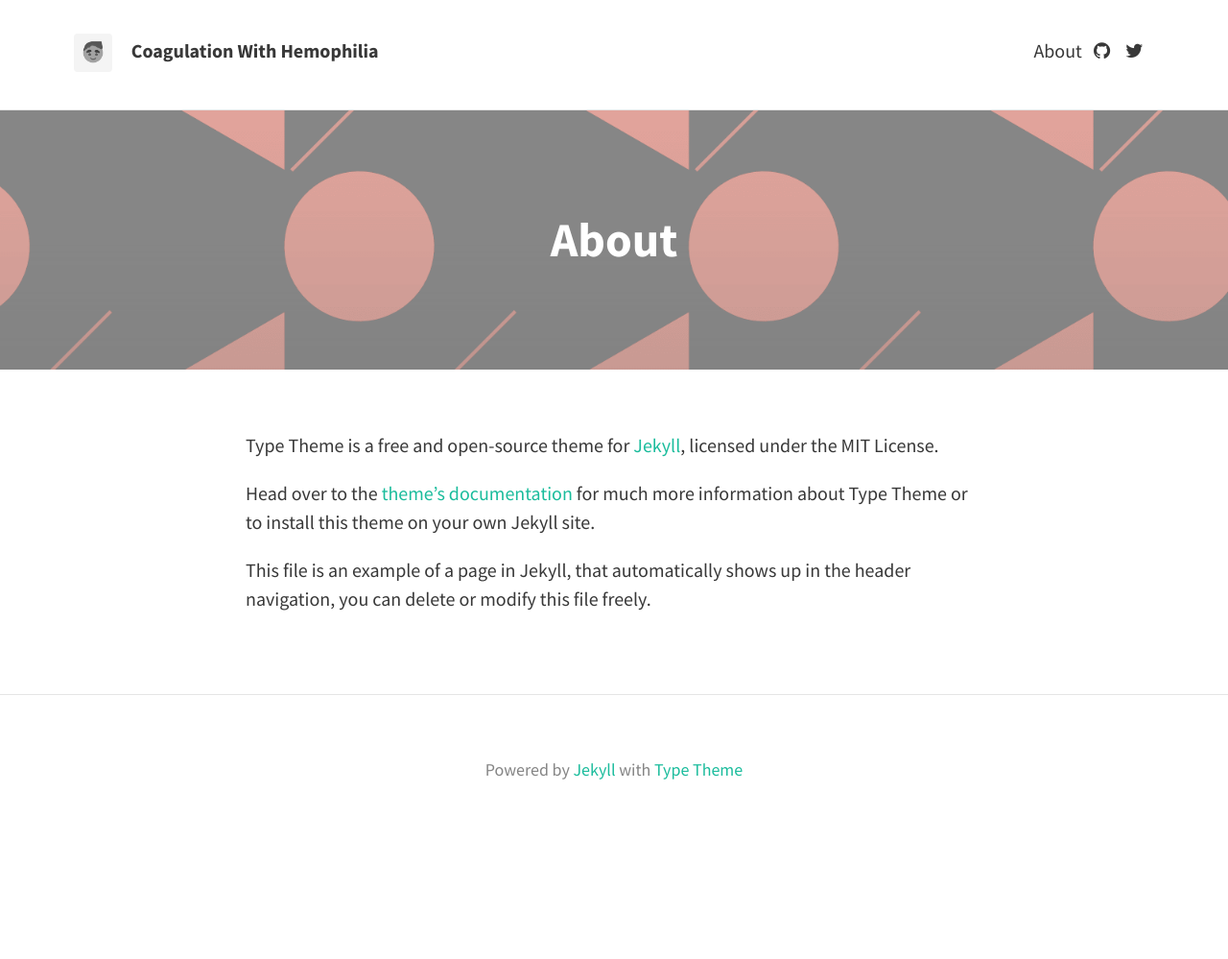
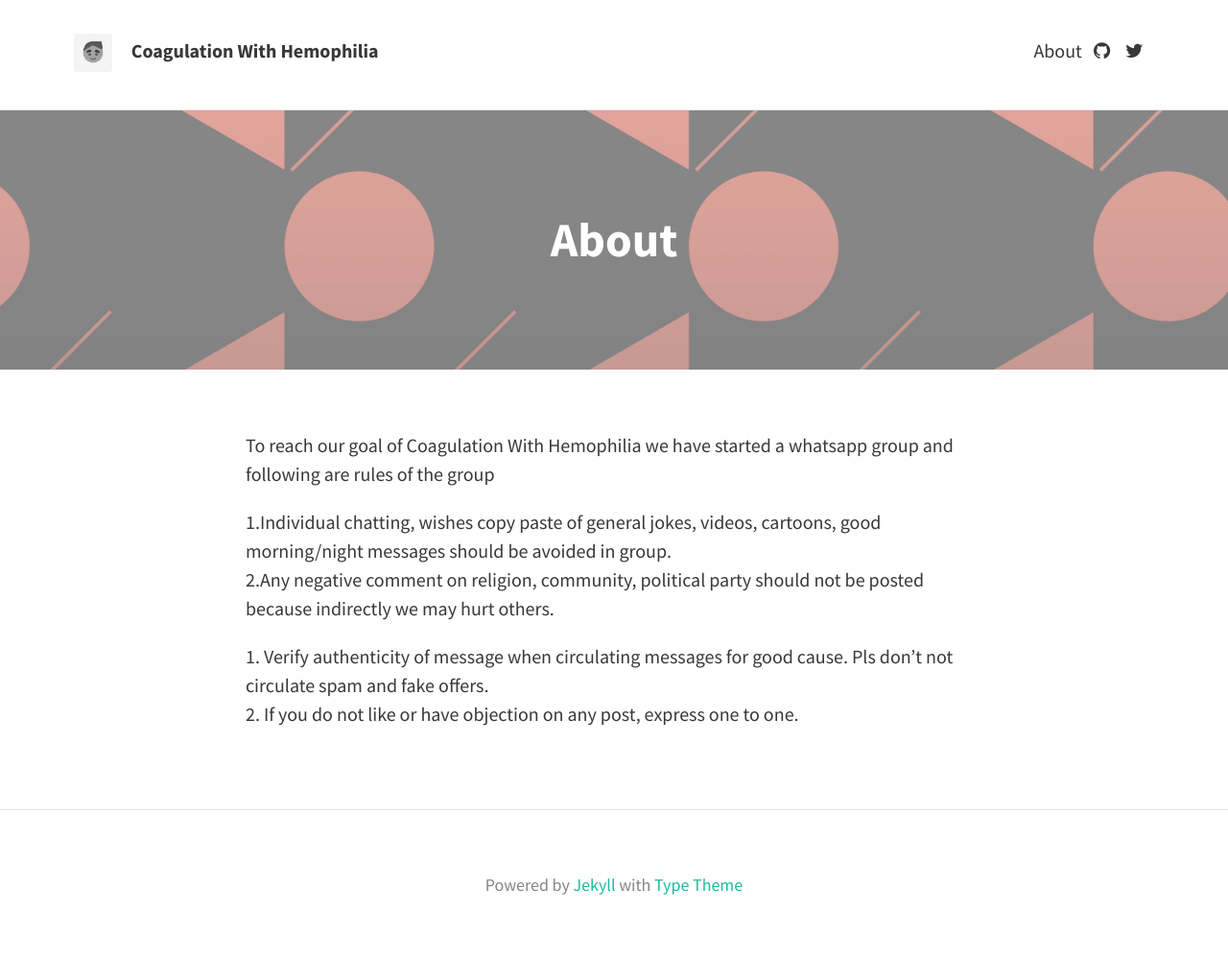
Before and after one commit to k-sunilphani/hyhemophilia.github.io, a Jekyll site: the page built from about.md, in a window 1280 px wide. Shown: the whole page at 96% size. Built offline with Jekyll 4.4.1, drawn with Linux system fonts in a browser that asks for light colours; nearby versions of some CDN libraries; before the commit the page ends 900 px from its top, so only the background shows below that.

Commit message:
Updated about.md

```diff
--- a/about.md
+++ b/about.md
@@ -2,11 +2,12 @@
 layout: page
 title: About
 permalink: /about/
-feature-img: "img/sample_feature_img_2.png"
+feature-img: img/sample_feature_img_2.png
+published: true
 ---
+To reach our goal of Coagulation With Hemophilia we have started a whatsapp group and following are rules of the group
 
-Type Theme is a free and open-source theme for [Jekyll](http://jekyllrb.com/), licensed under the MIT License.
-
-Head over to the [theme's documentation](https://rohanchandra.github.io/project/type/) for much more information about Type Theme or to install this theme on your own Jekyll site.
-
-This file is an example of a page in Jekyll, that automatically shows up in the header navigation, you can delete or modify this file freely.
+1.Individual chatting, wishes  copy paste of general jokes, videos, cartoons, good morning/night messages should be avoided in group.
+2.Any negative comment on religion, community, political party should not be posted because indirectly we may hurt others.
+3. Verify authenticity of message when circulating messages for good cause. Pls don't not circulate spam and fake offers.
+4. If you do not like or have objection on any post, express one to one.
```
